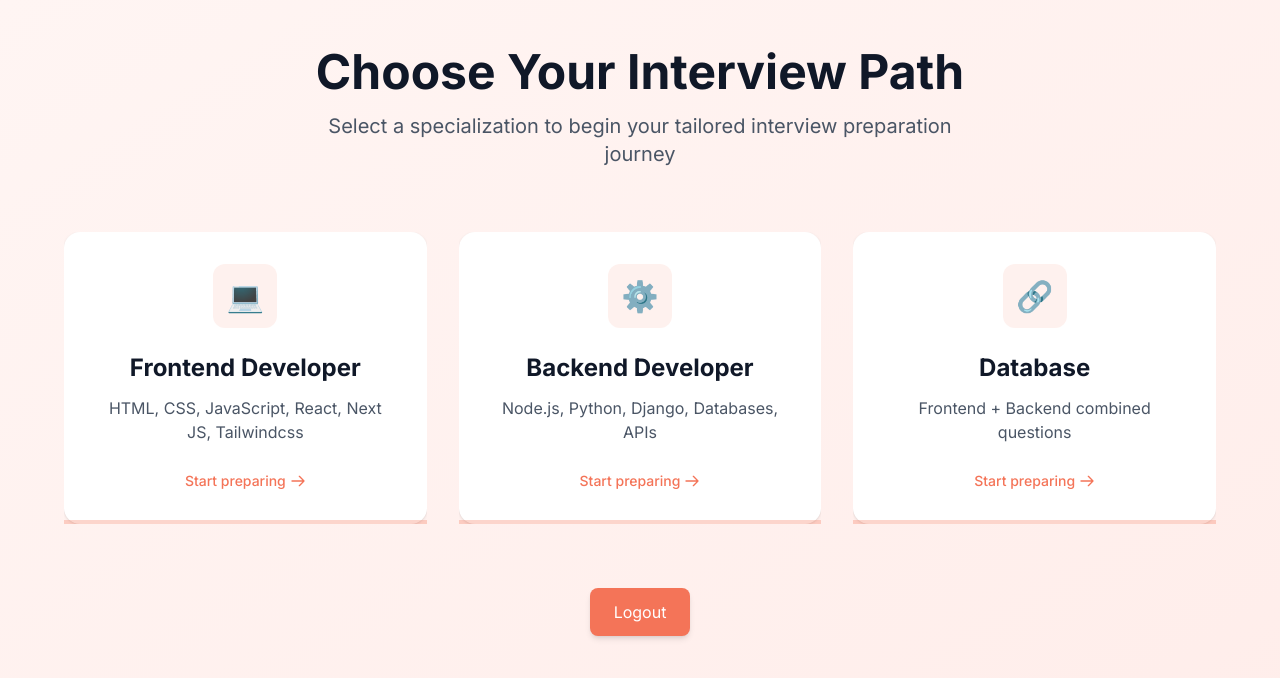
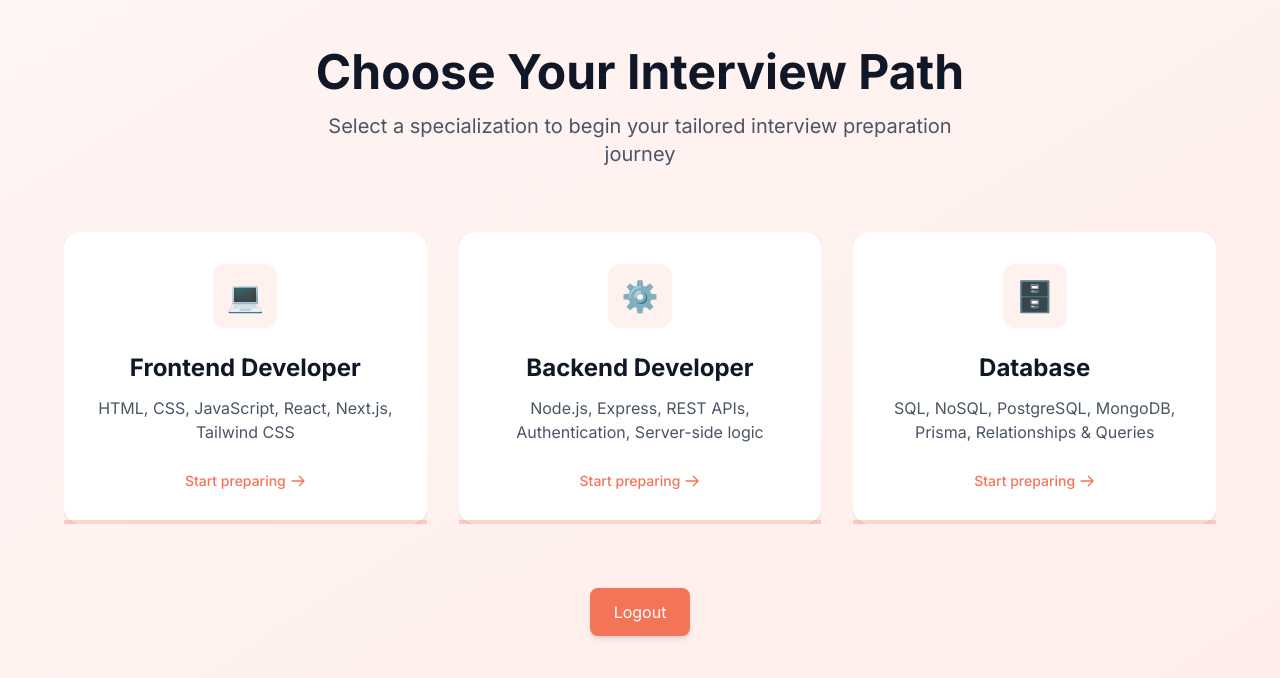
Before and after one commit to IbrahimGazi2022/Quiz-AI, a Next.js app: page /quiz/topics in a window 1280 px wide. Shown: the top 678 px of the page. Built offline with nearby package versions, Linux system fonts and the light colour scheme; no server answers.

Commit message:
seed multiple quiz questions into database

```diff
--- a/app/quiz/topics/page.tsx
+++ b/app/quiz/topics/page.tsx
@@ -10,20 +10,20 @@ const TopicsPage = () => {
     {
       id: "frontend",
       title: "Frontend Developer",
-      description: "HTML, CSS, JavaScript, React, Next JS, Tailwindcss",
+      description: "HTML, CSS, JavaScript, React, Next.js, Tailwind CSS",
       icon: "💻",
     },
     {
       id: "backend",
       title: "Backend Developer",
-      description: "Node.js, Python, Django, Databases, APIs",
+      description: "Node.js, Express, REST APIs, Authentication, Server-side logic",
       icon: "⚙️",
     },
     {
       id: "database",
-      title: "Database  ",
-      description: "Frontend + Backend combined questions",
-      icon: "🔗",
+      title: "Database",
+      description: "SQL, NoSQL, PostgreSQL, MongoDB, Prisma, Relationships & Queries",
+      icon: "🗄️",
     },
   ];
 
```
Also changed, not shown: prisma/question.ts (line endings or trailing spaces).
